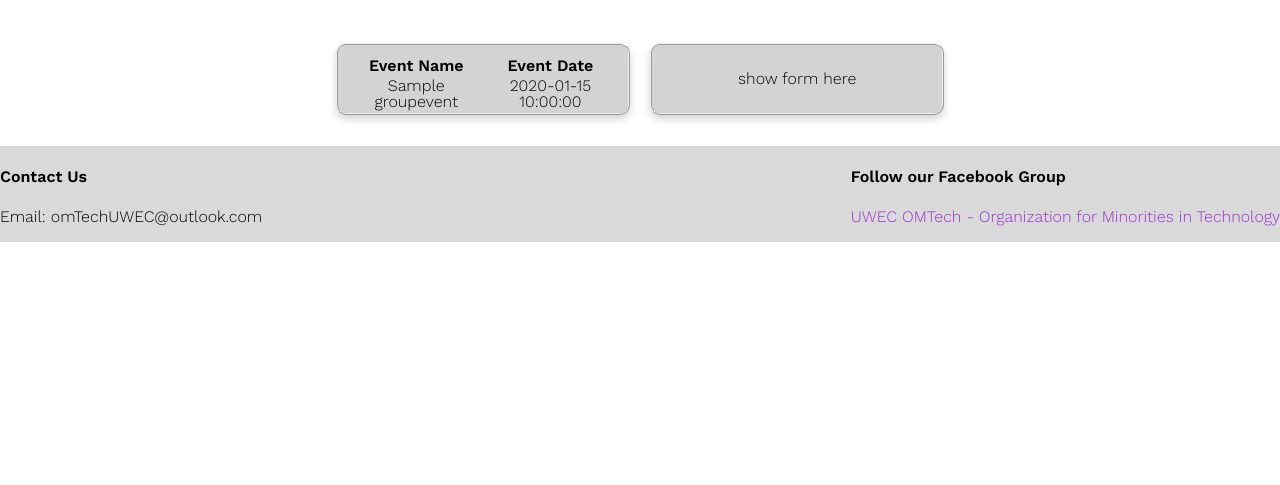
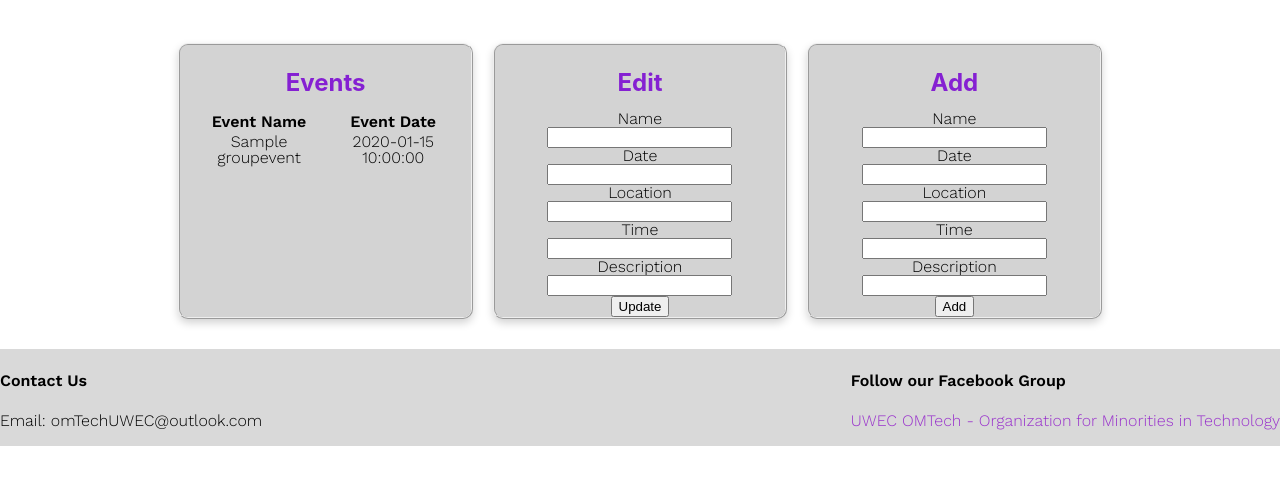
Before and after one commit to drewmore02/drewmore02, a PHP site: page /editevents.php in a window 1280 px wide. Shown: the part 171-656 px from the top of the page. Run offline with PHP 8.4, Linux system fonts and the light colour scheme; tables that the repository leaves empty or names only in its code hold one stand-in row (values such as "Sample post").

Commit message:
add editevent forms for update/add

```diff
--- a/CS268_Project1/editevents.php
+++ b/CS268_Project1/editevents.php
@@ -29,15 +29,19 @@ function fill_rows() {
   $(document).ready(function(){
     $(".row").click(function(){
       console.log("clicked");
-      $(this).children().each(function(i){
-        console.log(this.innerHTML);
-      });
+      let columns = $(this).children();
+      $("#edit-name").val(columns[1].innerText);
+      $("#edit-date").val(columns[2].innerText);
+      $("#edit-location").val(columns[3].innerText);
+      $("#edit-time").val(columns[4].innerText);
+      $("#edit-description").val(columns[5].innerText);
     });
   });
 </script>
 
 <div class="edit-container">
   <div class="edit-card">
+    <h2>Events</h2>
     <table>
       <tr>
         <th>Event Name</th>
@@ -47,7 +51,36 @@ function fill_rows() {
     </table>
   </div>
   <div class="edit-card">
-    <p>show form here</p>
+    <h2>Edit</h2>
+    <form method="post">
+      <label for="edit-name">Name</label><br>
+      <input id="edit-name" name="edit-name" type="text"><br>
+      <label for="edit-date">Date</label><br>
+      <input id="edit-date" name="edit-date" type="text"><br>
+      <label for="edit-location">Location</label><br>
+      <input id="edit-location" name="edit-location" type="text"><br>
+      <label for="edit-time">Time</label><br>
+      <input id="edit-time" name="edit-time" type="text"><br>
+      <label for="edit-description">Description</label><br>
+      <input id="edit-description" name="edit-description" type="text"><br>
+      <input type="submit" value="Update">
+    </form>
+  </div>
+  <div class="edit-card">
+    <h2>Add</h2>
+    <form method="post">
+      <label for="add-name">Name</label><br>
+      <input id="add-name" name="add-name" type="text"><br>
+      <label for="add-date">Date</label><br>
+      <input id="add-date" name="add-date" type="text"><br>
+      <label for="add-location">Location</label><br>
+      <input id="add-location" name="add-location" type="text"><br>
+      <label for="add-time">Time</label><br>
+      <input id="add-time" name="add-time" type="text"><br>
+      <label for="add-description">Description</label><br>
+      <input id="add-description" name="add-description" type="text"><br>
+      <input type="submit" value="Add">
+    </form>
   </div>
 </div>
 
```
